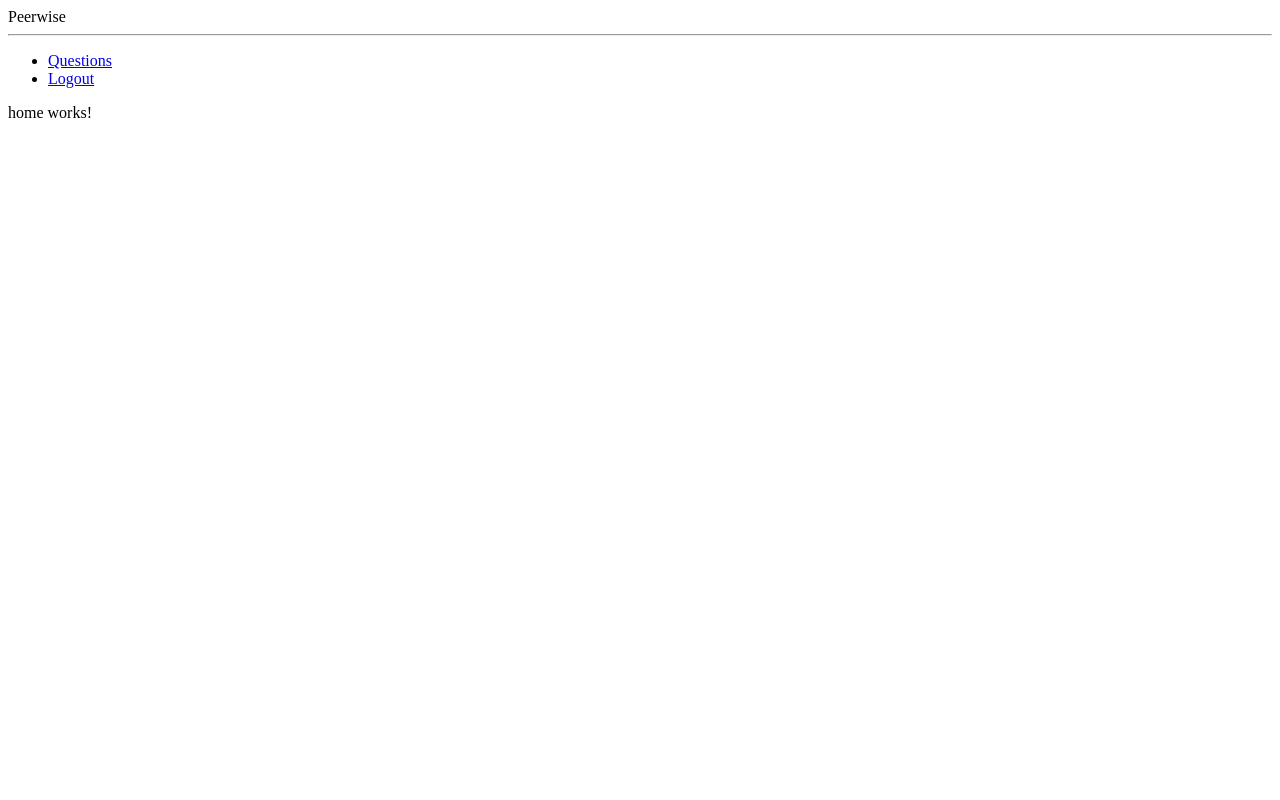
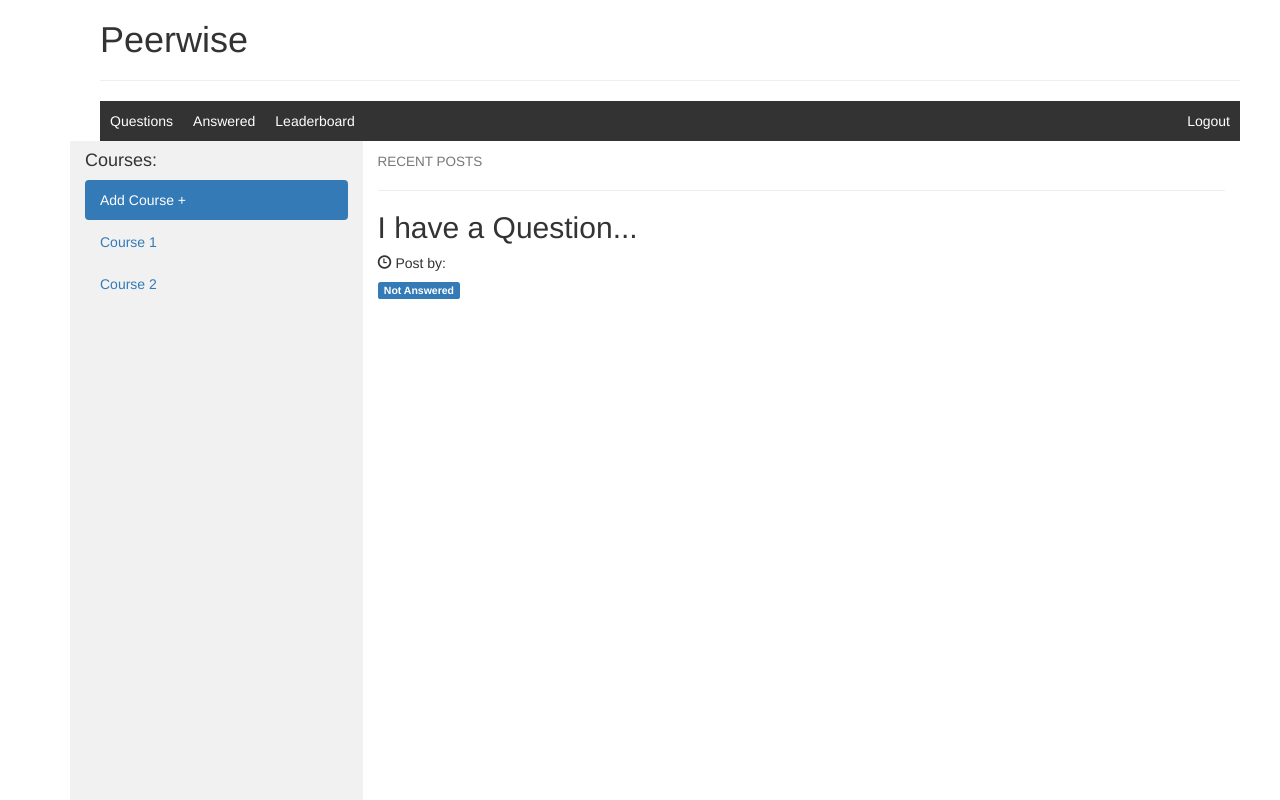
Before and after one commit to isaac324/cst438-project, an Angular app: page /home in a window 1280 px wide. Shown: the top 800 px of the page. Built offline with nearby package versions, Linux system fonts and the light colour scheme.

Commit message:
eddie's home edits

```diff
--- a/src/app/app-routing.module.ts
+++ b/src/app/app-routing.module.ts
@@ -4,11 +4,13 @@ import { Routes, RouterModule } from '@angular/router';
 import { LoginComponent } from './login/login.component';
 import { RegisterComponent } from './register/register.component';
 import { HomeComponent } from './home/home.component';
+import { CreateComponent } from './create/create.component';
 
 const routes: Routes = [
   {path: '', component: LoginComponent },
   {path: 'register', component: RegisterComponent},
-  {path: 'home', component: HomeComponent}
+  {path: 'home', component: HomeComponent},
+  {path: 'create', component: CreateComponent}
 ];
 
 @NgModule({
--- a/src/app/app.module.ts
+++ b/src/app/app.module.ts
@@ -7,6 +7,7 @@ import { LoginComponent } from './login/login.component';
 import { RegisterComponent } from './register/register.component';
 import { HomeComponent } from './home/home.component';
 import { NavComponent } from './nav/nav.component';
+import { CreateComponent } from './create/create.component';
 
 @NgModule({
   declarations: [
@@ -14,7 +15,8 @@ import { NavComponent } from './nav/nav.component';
     LoginComponent,
     RegisterComponent,
     HomeComponent,
-    NavComponent
+    NavComponent,
+    CreateComponent
   ],
   imports: [
     BrowserModule,
--- /dev/null
+++ b/src/app/create/create.component.html
@@ -0,0 +1,6 @@
+<p>create works!</p>
+
+
+<textarea row="5" cols="50">
+    Question 1: Need to pull question from api.
+</textarea>
--- /dev/null
+++ b/src/app/create/create.component.ts
@@ -0,0 +1,15 @@
+import { Component, OnInit } from '@angular/core';
+
+@Component({
+  selector: 'app-create',
+  templateUrl: './create.component.html',
+  styleUrls: ['./create.component.scss']
+})
+export class CreateComponent implements OnInit {
+
+  constructor() { }
+
+  ngOnInit() {
+  }
+
+}
--- a/src/app/home/home.component.html
+++ b/src/app/home/home.component.html
@@ -1,7 +1,55 @@
 <header>
+        <div class="container">
+            <app-nav></app-nav>
+        </div>
+    </header>
+
+    <!DOCTYPE html>
+    <html lang="en">
+    <head>
+      <title>Home Page</title>
+      <meta charset="utf-8">
+      <meta name="viewport" content="width=device-width, initial-scale=1">
+      <link rel="stylesheet" href="https://maxcdn.bootstrapcdn.com/bootstrap/3.4.1/css/bootstrap.min.css">
+      <script src="https://ajax.googleapis.com/ajax/libs/jquery/3.4.1/jquery.min.js"></script>
+      <style>
+        .row.content {height: 1500px}
+
+        .sidenav {
+          background-color: #f1f1f1;
+          height: 100%;
+        }
+      </style>
+
+    </head>
+    <body>
+
     <div class="container">
-        <app-nav></app-nav>
+      <div class="row content">
+        <div class="col-sm-3 sidenav">
+          <h4>Courses:</h4>
+          <ul class="nav nav-pills nav-stacked">
+            <li class="active"><a href="#section1">Add Course +</a></li>
+            <li><a href="#section2">Course 1</a></li>
+            <li><a href="#section3">Course 2</a></li>
+          </ul><br>
+        </div>
+
+        <div class="col-sm-9">
+          <h4><small>RECENT POSTS</small></h4>
+          <hr>
+          <h2>I have a Question...</h2>
+          <h5><span class="glyphicon glyphicon-time"></span> Post by: </h5>
+          <h5> <span class="label label-primary">Not Answered</span></h5><br>
+            <span></span>
+          <br>
+        </div>
+      </div>
     </div>
-</header>
 
-<p>home works!</p>
+    <footer class="container-fluid">
+      <p>Footer Text</p>
+    </footer>
+
+    </body>
+    </html>
--- a/src/app/nav/nav.component.html
+++ b/src/app/nav/nav.component.html
@@ -1,11 +1,13 @@
 <header>
     <div class="container">
-            <a>Peerwise</a>
+        <h1>Peerwise</h1>
         <hr>
         <nav>
             <ul>
                 <li><a href="#" routerLink="/home">Questions</a></li>
-                  <li><a href="#" routerLink="/">Logout</a></li>
+                <li><a href="#" routerLink="/list">Answered</a></li>
+                <li><a href="#" routerLink="/signin">Leaderboard</a></li>
+                <li style="float:right"><a href="#" routerLink="/">Logout</a></li>
             </ul>
         </nav>
     </div>
--- a/src/app/nav/nav.component.scss
+++ b/src/app/nav/nav.component.scss
@@ -0,0 +1,19 @@
+ul {
+    list-style-type: none;
+    margin: 0;
+    padding: 0;
+    overflow: hidden;
+    background-color: #333;
+    }
+
+    li {
+    float: left;
+    }
+
+    li a {
+    display: flex;
+    color: white;
+    text-align: center;
+    padding: 10px 10px;
+    text-decoration: none;
+    }
```
Also changed, not shown: src/app/create/create.component.scss (added), 1 other file (tests, documents, lock files or other folders). Lines whose indentation alone changed are shown as unchanged.
